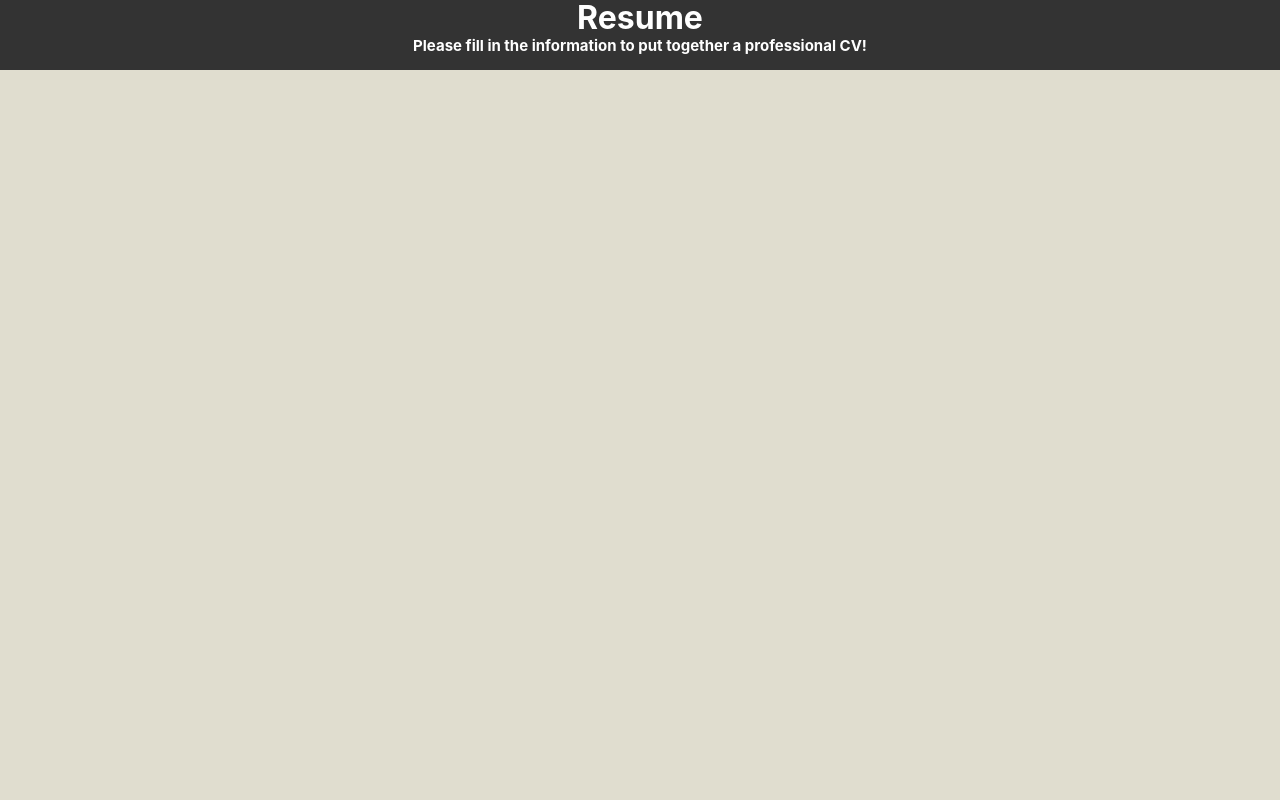
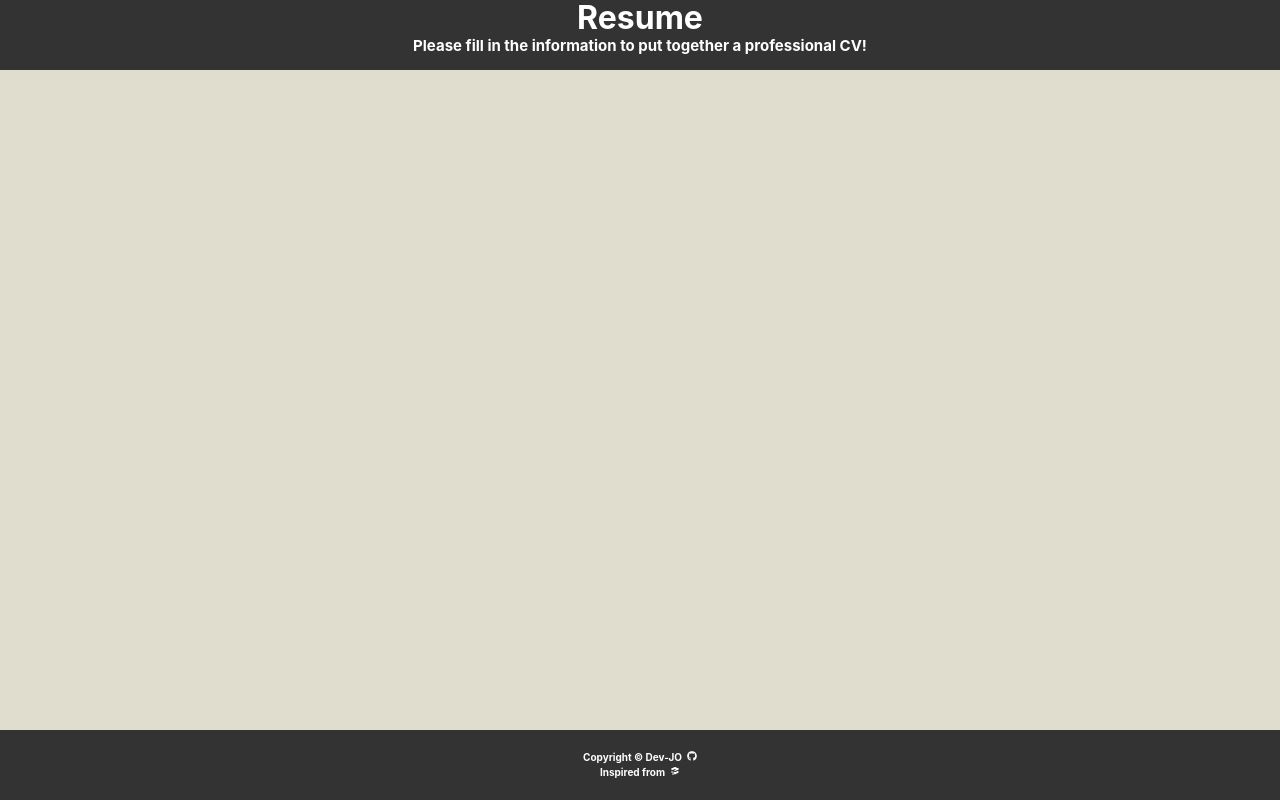
Before and after one commit to Dev-J0/cv-app, a React (Vite) app: page / in a window 1280 px wide. Built offline with nearby package versions, Linux system fonts and the light colour scheme.

Commit message:
workin well so far, footer and header done for now

```diff
--- a/src/App.jsx
+++ b/src/App.jsx
@@ -2,6 +2,7 @@ import { useState } from 'react'
 import './App.css'
 import './styles/style.css'
 import Header from './components/Header'
+import Footer from './components/Footer'
 
 function App() {
 
@@ -10,6 +11,14 @@ function App() {
    <div className="header">
         <Header />
   </div>
+
+
+
+
+
+  <div className="footer">
+    <Footer />
+  </div>
     </>
   )
 }
--- a/src/components/Footer.jsx
+++ b/src/components/Footer.jsx
@@ -0,0 +1,32 @@
+import { FaGithub } from "react-icons/fa";
+import { HiAcademicCap } from "react-icons/hi"
+
+
+
+function Footer() {
+
+    const githubLink = "https://github.com/Dev-J0";
+    const odinLink = "https://www.theodinproject.com/lessons/node-path-react-new-cv-application"
+
+    return (
+        <>
+  <div className="footer">
+    <div className="copyright">
+      <h4>Copyright © Dev-JO</h4>
+      <a href={githubLink} target="_blank" rel="noopener noreferrer">
+        <FaGithub className="github-icon" />
+      </a>
+    </div>
+    <div className="inspired">
+      <h4>Inspired from </h4>
+      <a href={odinLink} target="_blank" rel="noopener noreferrer">
+        <HiAcademicCap className="odin-icon" />
+      </a>
+    </div>
+  </div>
+        </>
+    )
+}
+
+
+export default Footer;
--- a/src/components/Header.jsx
+++ b/src/components/Header.jsx
@@ -1,4 +1,3 @@
-import React from "react";
 
 
 
--- a/src/styles/style.css
+++ b/src/styles/style.css
@@ -20,6 +20,29 @@ body {
     font-size: 10px;
   }
 
-.footer {
+  .footer {
+    width: 100%;
+    height: 70px;
+    background-color: #333;
+    color: #fff;
+    position: fixed;
+    bottom: 0;
+    left: 0;
+    font-size: 10px;
+    display: flex;
+    flex-direction: column;
+    justify-content: center;
+    align-items: center;
+  }
 
-}
+  .copyright,
+  .inspired {
+    display: flex;
+    align-items: center;
+  }
+
+  .github-icon,
+  .odin-icon {
+    color: white;
+    margin-left: 5px;
+  }
```
Also changed, not shown: package.json (+5 -5 lines), 1 other file (tests, documents, lock files or other folders).
